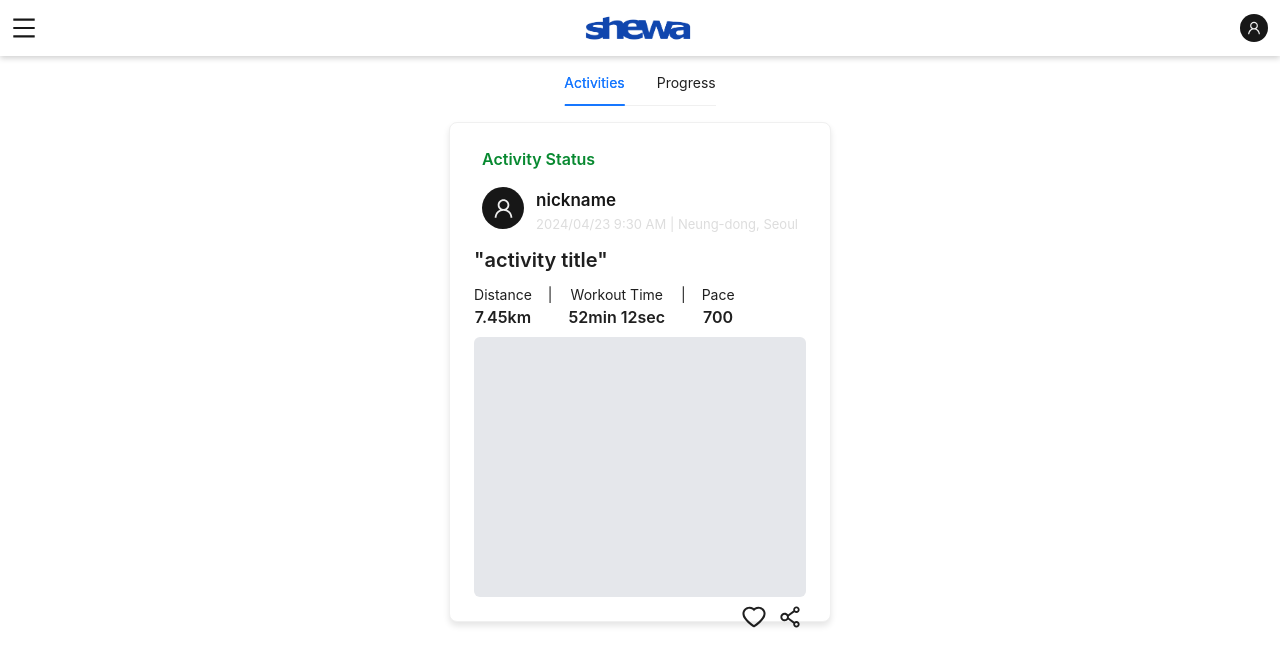
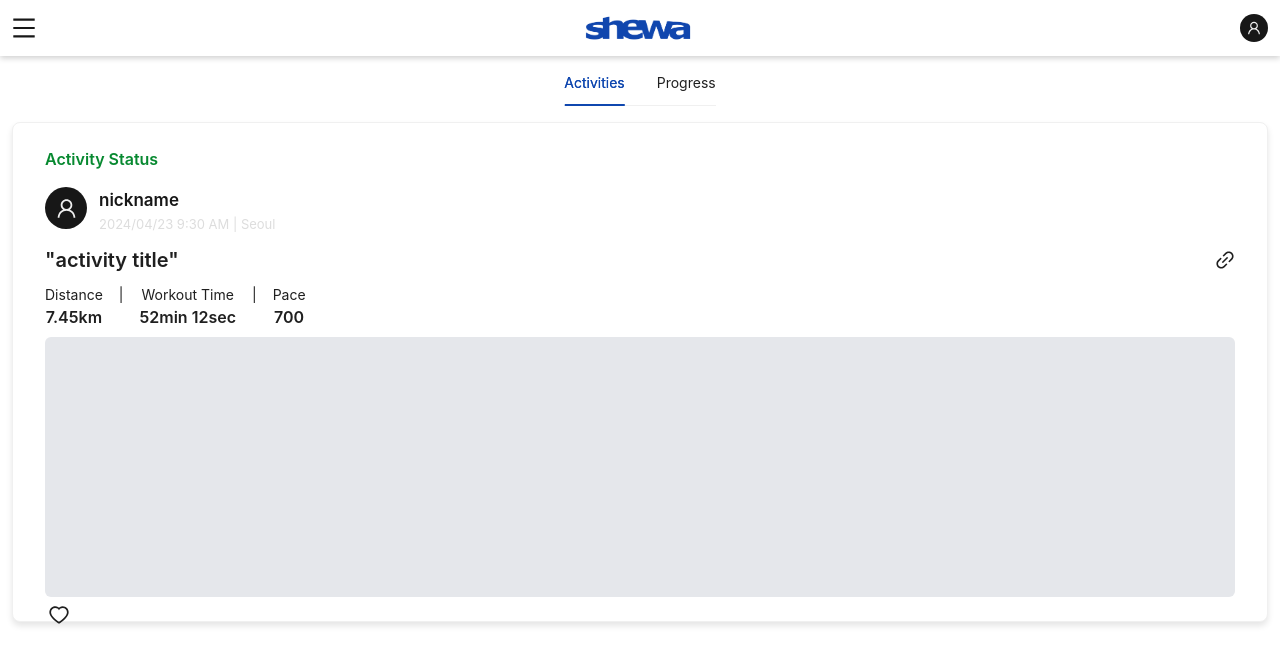
Before and after one commit to Goyka/Shewa, a React (Vite) app in the folder client/: page /activities in a window 1280 px wide. Shown: the top 666 px of the page. Built offline with nearby package versions, Linux system fonts and the light colour scheme; a web font is replaced by a local one.

Commit message:
Edit ActivityTab.tsx 's CSS.

```diff
--- a/client/src/App.css
+++ b/client/src/App.css
@@ -17,3 +17,14 @@ body {
   border-color: #0f47af !important;
   background-color: #ffffff !important;
 }
+
+.ant-tabs .ant-tabs-tab.ant-tabs-tab-active .ant-tabs-tab-btn {
+  color: #0f47af;
+  text-shadow: 0 0 0.25px currentcolor;
+}
+
+.ant-tabs .ant-tabs-ink-bar {
+  position: absolute;
+  background: #0f47af;
+  pointer-events: none;
+}
--- a/client/src/views/components/ActivityTab.tsx
+++ b/client/src/views/components/ActivityTab.tsx
@@ -1,21 +1,16 @@
 import { Card, Typography, Avatar } from "antd";
-import {
-  UserOutlined,
-  HeartOutlined,
-  ShareAltOutlined,
-} from "@ant-design/icons";
+import { UserOutlined, HeartOutlined, LinkOutlined } from "@ant-design/icons";
 import { basic, theme } from "../../design/colors/colorCodes";
 
 export const ActivityTab = () => {
   const { Title, Text } = Typography;
 
   return (
-    <div className="px-3 w-full">
+    <div className="px-3 w-[100vw]">
       {/* card area */}
       <Card
+        className="w-full h-[500px]"
         style={{
-          width: "100%",
-          height: "500px",
           boxShadow: "0 4px 6px rgba(0, 0, 0, 0.1)",
         }}
       >
@@ -53,14 +48,22 @@ export const ActivityTab = () => {
                     fontSize: "13px",
                   }}
                 >
-                  2024/04/23 9:30 AM | Neung-dong, Seoul
+                  2024/04/23 9:30 AM | Seoul
                 </Text>
               </div>
             </div>
           </div>
         </header>
-        <main className="flex flex-col justify-start items-start mt-3 w-full h-full">
-          <Title level={4}>"activity title"</Title>
+        <main className="flex flex-col justify-start items-start mt-3 px-2 w-full h-full">
+          <div className="flex justify-between items-center w-full">
+            <Title level={4}>"activity title"</Title>
+            <LinkOutlined
+              style={{
+                fontSize: "20px",
+                marginTop: "-10px",
+              }}
+            />
+          </div>
           <div className="flex gap-4">
             <div className="flex flex-col items-center">
               <Text>Distance</Text>
@@ -86,10 +89,9 @@ export const ActivityTab = () => {
           <div className="bg-gray-200 w-full h-[260px] rounded-md">
             {/* map area */}
           </div>
-          <div className="flex justify-end items-center gap-3 px-1 w-full mt-2 text-2xl">
+          <div className="flex justify-start items-center gap-3 px-1 w-full mt-2 text-xl">
             {/* icon area */}
             <HeartOutlined />
-            <ShareAltOutlined />
           </div>
         </main>
       </Card>
```
